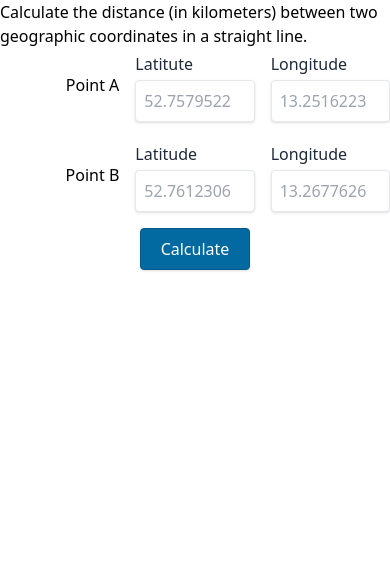
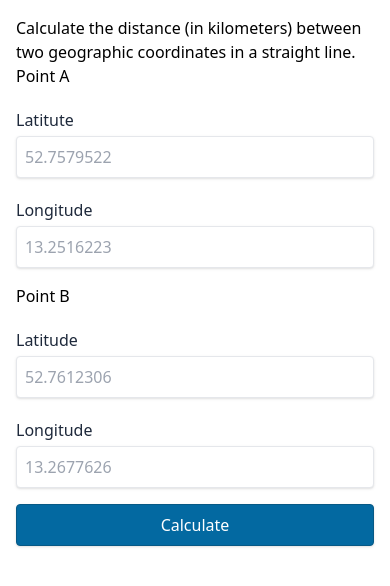
Before and after one commit to jnwelzel/distance-from-x, a React (Vite) app: page / in a window 390 px wide. Shown: the top 586 px of the page. Built offline with nearby package versions, Linux system fonts and the light colour scheme.

Commit message:
Added some responsiveness

```diff
--- a/src/App.tsx
+++ b/src/App.tsx
@@ -75,7 +75,7 @@ function App() {
     setDistance(result);
   };
   return (
-    <div className="flex flex-col items-center">
+    <div className="flex flex-col items-center p-4 md:p-0 md:max-w-5xl md:mx-auto">
       <h1>
         Calculate the distance (in kilometers) between two geographic
         coordinates in a straight line.
--- a/src/components/CoordinatesForm/CoordinatesForm.tsx
+++ b/src/components/CoordinatesForm/CoordinatesForm.tsx
@@ -13,8 +13,10 @@ interface ICoordinatesFormProps {
 export const CoordinatesForm: FC<ICoordinatesFormProps> = (props) => {
   const { handleSubmit, handleChange, errors, inputs } = props;
   return (
-    <form onSubmit={handleSubmit} className="grid grid-cols-3 gap-4">
-      <p className="self-center place-self-end">Point A</p>
+    <form onSubmit={handleSubmit} className="grid md:grid-cols-3 gap-4 w-full">
+      <p className="col-span-12 md:col-span-1 md:self-center md:place-self-end">
+        Point A
+      </p>
       <FormInput
         label="Latitute"
         errorMessage={errors?.lat1}
@@ -24,6 +26,7 @@ export const CoordinatesForm: FC<ICoordinatesFormProps> = (props) => {
         type="text"
         placeholder="52.7579522"
         onChange={handleChange}
+        containerClass="col-span-12 md:col-span-1"
       />
       <FormInput
         errorMessage={errors?.lon1}
@@ -34,8 +37,11 @@ export const CoordinatesForm: FC<ICoordinatesFormProps> = (props) => {
         type="text"
         placeholder="13.2516223"
         onChange={handleChange}
+        containerClass="col-span-12 md:col-span-1"
       />
-      <p className="self-center place-self-end">Point B</p>
+      <p className="col-span-12 md:col-span-1 md:self-center md:place-self-end">
+        Point B
+      </p>
       <FormInput
         label="Latitude"
         errorMessage={errors?.lat2}
@@ -45,6 +51,7 @@ export const CoordinatesForm: FC<ICoordinatesFormProps> = (props) => {
         type="text"
         placeholder="52.7612306"
         onChange={handleChange}
+        containerClass="col-span-12 md:col-span-1"
       />
       <FormInput
         errorMessage={errors?.lon2}
@@ -55,9 +62,13 @@ export const CoordinatesForm: FC<ICoordinatesFormProps> = (props) => {
         type="text"
         placeholder="13.2677626"
         onChange={handleChange}
+        containerClass="col-span-12 md:col-span-1"
       />
 
-      <Button type="submit" className="col-span-3 place-self-center">
+      <Button
+        type="submit"
+        className="col-span-12 md:col-span-3 md:place-self-center"
+      >
         Calculate
       </Button>
     </form>
--- a/src/components/FormInput/FormInput.tsx
+++ b/src/components/FormInput/FormInput.tsx
@@ -3,13 +3,14 @@ import { FC } from "react";
 interface IInputProps extends React.InputHTMLAttributes<HTMLInputElement> {
   errorMessage?: string;
   label?: string;
+  containerClass?: string;
 }
 
 export const FormInput: FC<IInputProps> = (props) => {
-  const { errorMessage, label, id, ...restProps } = props;
+  const { errorMessage, label, id, containerClass, ...restProps } = props;
 
   return (
-    <span className="flex flex-col">
+    <span className={`${containerClass} flex flex-col`}>
       {label ? (
         <label className="text-slate-800 py-1" htmlFor={id}>
           {label}
```
